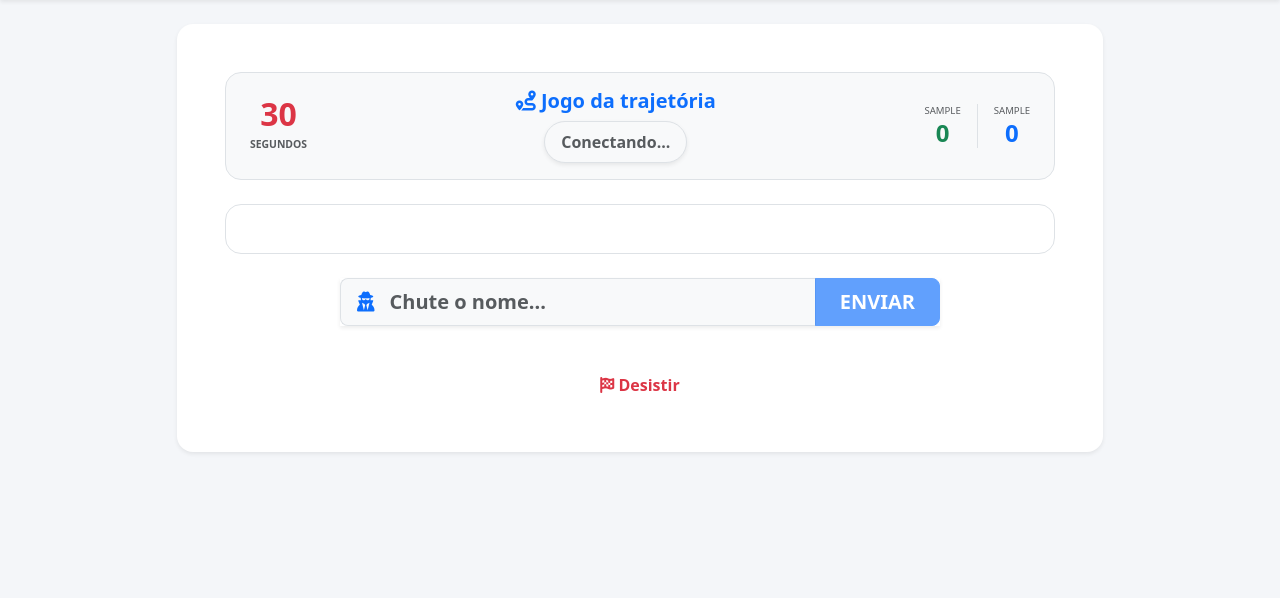
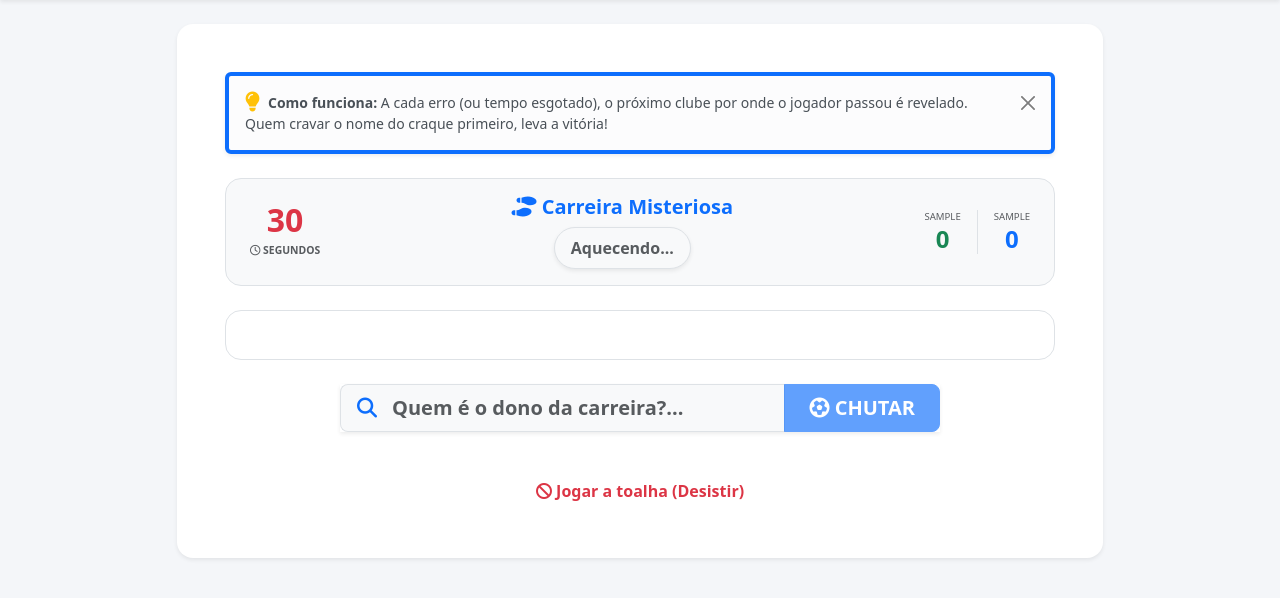
Before and after one commit to JullioDutra/BolaoCopa, a Django app: template templates/duelos/jogo_trajetoria.html in a window 1280 px wide. Shown: the part 62-660 px from the top of the page. Run offline with Django 5.2, Linux system fonts and the light colour scheme; the template is opened without the code that fills it: most values are stand-ins (such as "Sample title", 1, 10 or a date in 2020); grey boxes marked "Sample" are stand-in pictures.

Commit message:
Update game title and related text in HTML

```diff
--- a/templates/duelos/jogo_trajetoria.html
+++ b/templates/duelos/jogo_trajetoria.html
@@ -1,6 +1,6 @@
 {% extends 'base.html' %}
 
-{% block title %}Duelo: Jogo da trajetória{% endblock %}
+{% block title %}Carreira Misteriosa - Cartolândia{% endblock %}
 
 {% block content %}
 <style>
@@ -45,15 +45,22 @@
     <div class="col-md-10">
         <div class="card card-clean shadow-sm border-0 p-3 p-md-5 text-center rounded-4 mb-4">
 
+            <!-- DICA DO JOGO (Alerta dispensável para não poluir o mobile) -->
+            <div class="alert alert-light border-start border-4 border-primary text-start small mb-4 shadow-sm alert-dismissible fade show" role="alert">
+                <i class="fa-solid fa-lightbulb text-warning fs-5 me-2 float-start"></i>
+                <strong>Como funciona:</strong> A cada erro (ou tempo esgotado), o próximo clube por onde o jogador passou é revelado. Quem cravar o nome do craque primeiro, leva a vitória!
+                <button type="button" class="btn-close" data-bs-dismiss="alert" aria-label="Close"></button>
+            </div>
+
             <div class="d-flex flex-wrap justify-content-between align-items-center mb-4 bg-light p-3 rounded-4 border">
                 <div class="text-center px-2">
                     <h2 class="fw-bold text-danger mb-0 lh-1" id="timer">30</h2>
-                    <small class="text-muted fw-bold text-uppercase" style="font-size: 0.65rem;">Segundos</small>
+                    <small class="text-muted fw-bold text-uppercase" style="font-size: 0.65rem;"><i class="fa-regular fa-clock"></i> Segundos</small>
                 </div>
 
                 <div class="text-center px-2 flex-grow-1">
-                    <h5 class="fw-bold text-primary mb-2 d-none d-md-block"><i class="fa-solid fa-route"></i> Jogo da trajetória</h5>
-                    <div id="status-vez" class="status-vez-badge bg-light text-muted border shadow-sm">Conectando...</div>
+                    <h5 class="fw-bold text-primary mb-2 d-none d-md-block"><i class="fa-solid fa-shoe-prints"></i> Carreira Misteriosa</h5>
+                    <div id="status-vez" class="status-vez-badge bg-light text-muted border shadow-sm">Aquecendo...</div>
                 </div>
 
                 <div class="d-flex text-center gap-3 px-2">
@@ -86,9 +93,9 @@
             <div class="form-chute-container">
                 <form onsubmit="enviarPalpite(event)" class="w-100 mx-auto" style="max-width: 600px;">
                     <div class="input-group input-group-lg shadow-sm">
-                        <span class="input-group-text bg-light border-end-0 text-primary"><i class="fa-solid fa-user-secret"></i></span>
-                        <input type="text" id="palpite" list="lista-jogadores" class="form-control border-start-0 ps-0 fw-bold bg-light" placeholder="Chute o nome..." disabled autocomplete="off">
-                        <button class="btn btn-primary px-3 px-md-4 fw-bold" type="submit" id="btn-chute" disabled>ENVIAR</button>
+                        <span class="input-group-text bg-light border-end-0 text-primary"><i class="fa-solid fa-magnifying-glass"></i></span>
+                        <input type="text" id="palpite" list="lista-jogadores" class="form-control border-start-0 ps-0 fw-bold bg-light" placeholder="Quem é o dono da carreira?..." disabled autocomplete="off">
+                        <button class="btn btn-primary px-3 px-md-4 fw-bold" type="submit" id="btn-chute" disabled><i class="fa-solid fa-futbol"></i> CHUTAR</button>
                     </div>
                 </form>
                 <div id="feedback-msg" class="mt-2 fw-bold text-center" style="min-height: 24px; font-size: 0.9rem;"></div>
@@ -96,7 +103,7 @@
 
             <div class="mt-2">
                 <button class="btn btn-link text-danger text-decoration-none fw-bold" onclick="desistirJogo()">
-                    <i class="fa-solid fa-flag-checkered"></i> Desistir
+                    <i class="fa-solid fa-ban"></i> Jogar a toalha (Desistir)
                 </button>
             </div>
 
@@ -108,17 +115,18 @@
     <div class="modal-dialog modal-dialog-centered">
         <div class="modal-content border-0 shadow-lg rounded-4 text-center">
             <div class="modal-body p-5">
-                <i class="fa-solid fa-star text-primary mb-3" style="font-size: 4rem;"></i>
-                <h2 class="fw-bold text-dark mb-2">Mistério Revelado!</h2>
+                <i class="fa-solid fa-medal text-warning mb-3" style="font-size: 4rem;"></i>
+                <h2 class="fw-bold text-dark mb-2">Fim de Jogo!</h2>
+                <p class="text-muted">O dono dessa trajetória era:</p>
 
-                <div class="alert alert-primary fw-bold fs-4 mb-4 text-uppercase shadow-sm">
+                <div class="alert alert-primary fw-bold fs-3 mb-4 text-uppercase shadow-sm">
                     {{ partida.categoria.resposta_oculta }}
                 </div>
 
                 <h5 class="text-success fw-bold mb-4" id="modal-vencedor">...</h5>
 
                 <a href="{% url 'duelos:listar_desafios' %}" class="btn btn-primary btn-lg w-100 fw-bold rounded-pill shadow-sm">
-                    Voltar para a Arena
+                    <i class="fa-solid fa-arrow-right-to-bracket"></i> Voltar para a Arena
                 </a>
             </div>
         </div>
@@ -173,12 +181,12 @@
 
             if (data.turno_atual_id === meuUsuarioId) {
                 if (!meuTurno) { input.disabled = false; btn.disabled = false; input.focus(); }
-                statusBadge.innerText = "Sua Vez!";
+                statusBadge.innerHTML = '<i class="fa-solid fa-stopwatch"></i> Sua vez de chutar!';
                 statusBadge.className = "status-vez-badge bg-primary text-white shadow-sm";
                 meuTurno = true;
             } else {
                 input.disabled = true; btn.disabled = true;
-                statusBadge.innerText = "Adversário...";
+                statusBadge.innerHTML = '<i class="fa-solid fa-spinner fa-spin"></i> Rival pensando...';
                 statusBadge.className = "status-vez-badge bg-white text-muted border";
                 meuTurno = false;
             }
@@ -210,15 +218,15 @@
         }).then(res => res.json()).then(data => {
             let msg = document.getElementById('feedback-msg');
             msg.innerHTML = data.acertou ?
-                '<span class="text-success fs-6"><i class="fa-solid fa-check"></i> Boa!</span>' :
-                '<span class="text-danger fs-6"><i class="fa-solid fa-x"></i> Errou!</span>';
+                '<span class="text-success fs-5"><i class="fa-solid fa-futbol"></i> Golaço! Na gaveta!</span>' :
+                '<span class="text-danger fs-5"><i class="fa-solid fa-plane-up"></i> Isolou! Passou longe...</span>';
             atualizarPartida();
-            setTimeout(() => msg.innerHTML = '', 2000);
+            setTimeout(() => msg.innerHTML = '', 2500);
         });
     }
 
     function desistirJogo() {
-        if (confirm("Desistir concede a vitória ao oponente. Continuar?")) {
+        if (confirm("Se você jogar a toalha, a vitória vai pro seu adversário. Quer mesmo arregar?")) {
             fetch(desistirUrl, { method: 'POST', headers: { 'X-CSRFToken': getCookie('csrftoken') } })
             .then(() => atualizarPartida());
         }
```
